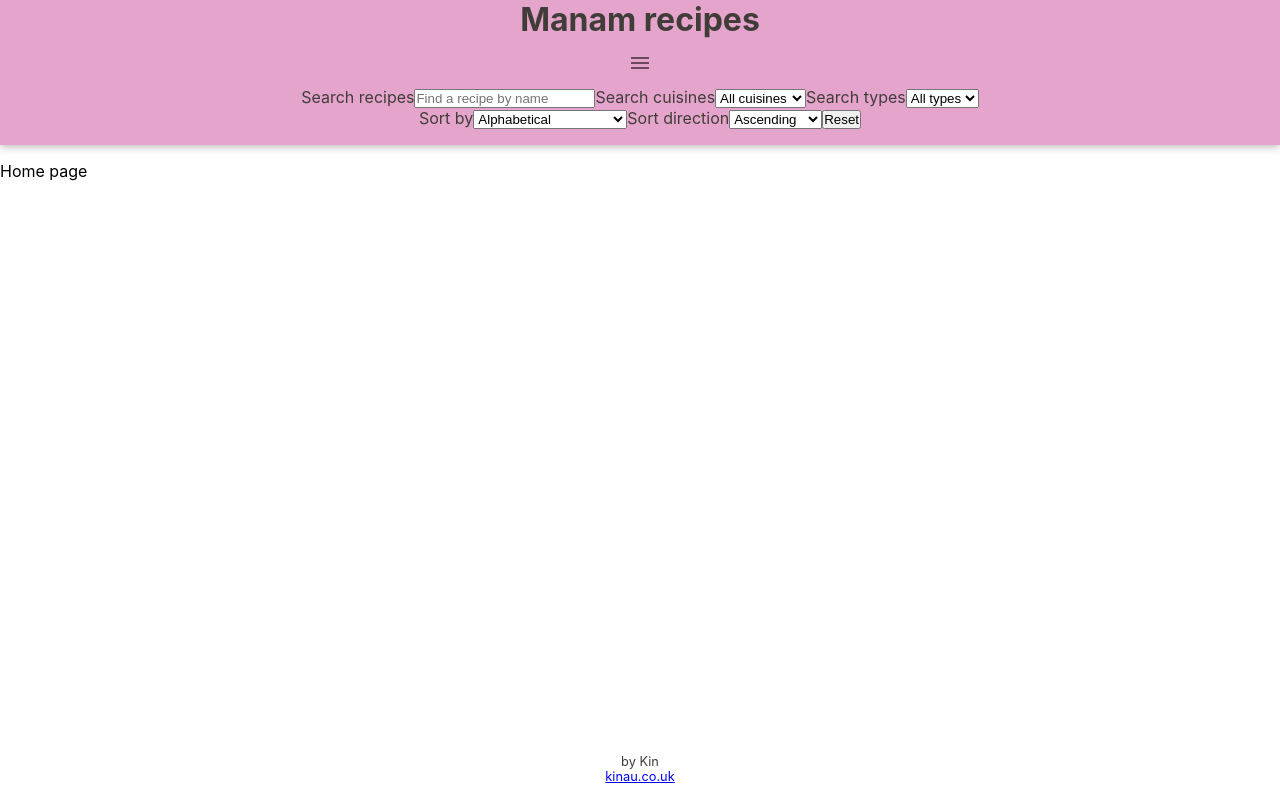
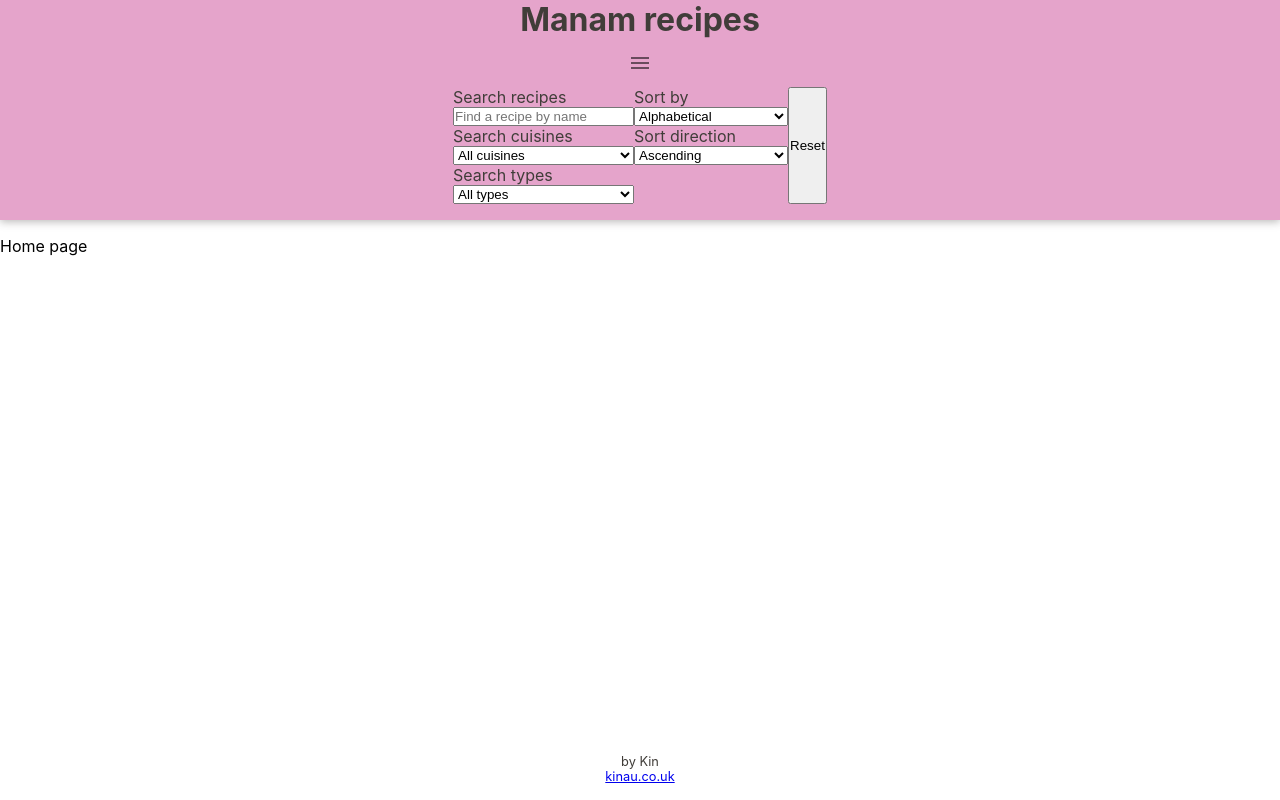
Before and after one commit to kin-au/manam-recipes, a React (Create React App) app: page / in a window 1280 px wide. Built offline with nearby package versions, Linux system fonts and the light colour scheme.

Commit message:
recipefinder style

```diff
--- a/src/components/RecipeFinder/RecipeFinder.style.js
+++ b/src/components/RecipeFinder/RecipeFinder.style.js
@@ -1,9 +1,17 @@
 import styled from "styled-components";
 
-const RecipeFinder = styled.div``;
+const RecipeFinder = styled.div`
+  display: flex;
+`;
 
-const SearchContainer = styled.div``;
+const SearchContainer = styled.div`
+  display: flex;
+  flex-direction: column;
+`;
 
-const SortContainer = styled.div``;
+const SortContainer = styled.div`
+  display: flex;
+  flex-direction: column;
+`;
 
 export { RecipeFinder, SearchContainer, SortContainer };
--- a/src/components/RecipeFinder/RecipeFinder.tsx
+++ b/src/components/RecipeFinder/RecipeFinder.tsx
@@ -41,7 +41,7 @@ const RecipeFinder = (props: RecipeFinderProps) => {
   };
 
   return (
-    <>
+    <SC.RecipeFinder>
       <SC.SearchContainer>
         <label htmlFor="nameSearch">Search recipes</label>
         <input
@@ -94,11 +94,11 @@ const RecipeFinder = (props: RecipeFinderProps) => {
           <option value="Ascending">Ascending</option>
           <option value="Descending">Descending</option>
         </select>
-        <button type="button" onClick={() => resetSearch()}>
-          Reset
-        </button>
       </SC.SortContainer>
-    </>
+      <button type="button" onClick={() => resetSearch()}>
+        Reset
+      </button>
+    </SC.RecipeFinder>
   );
 };
 
```
